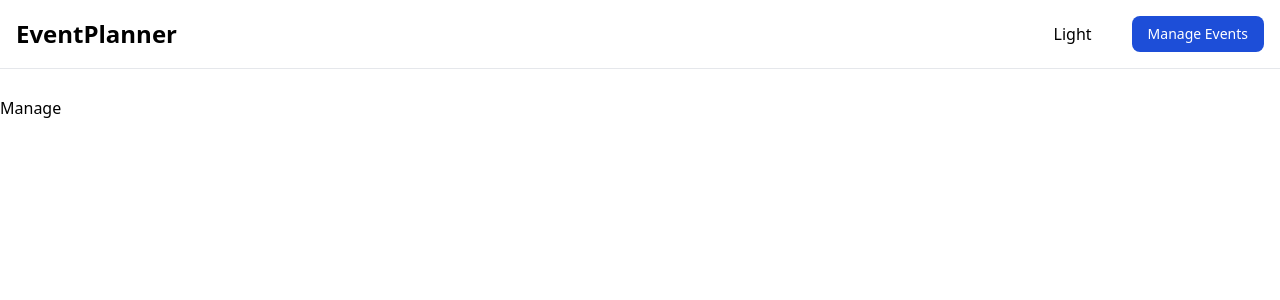
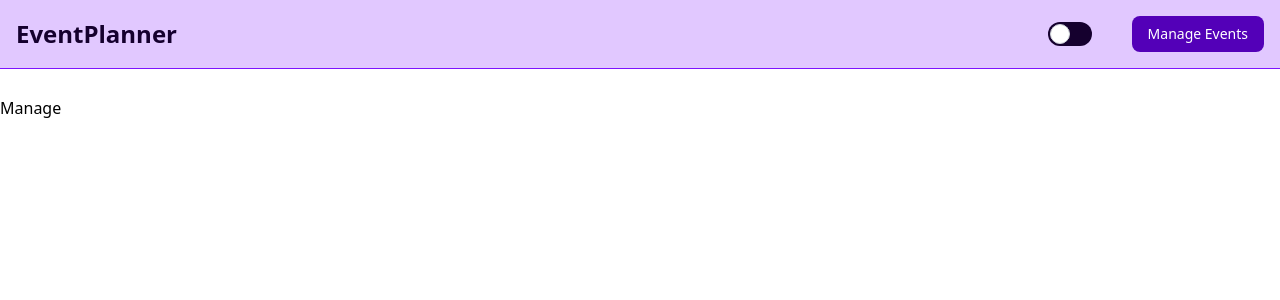
Before and after one commit to Rafazor/eventplanner, a Next.js app: page /manageEvents in a window 1280 px wide. Shown: the top 300 px of the page. Built offline with nearby package versions, Linux system fonts and the light colour scheme.

Commit message:
Added theme switcher

```diff
--- a/src/modules/layout/components/LayoutComponent.tsx
+++ b/src/modules/layout/components/LayoutComponent.tsx
@@ -9,9 +9,9 @@ export default function LayoutComponent(props: IProps) {
   const { children } = props;
 
   return (
-    <>
+    <div className="bg-white dark:bg-purple-950 h-screen pt-24">
       <NavComponent />
-      <div className="max-w-screen-xl  mx-auto mt-24">{children}</div>
-    </>
+      <div className="max-w-screen-xl mx-auto">{children}</div>
+    </div>
   );
 }
--- a/src/modules/layout/components/NavComponent.tsx
+++ b/src/modules/layout/components/NavComponent.tsx
@@ -4,16 +4,16 @@ import ThemeSwitch from "@/modules/layout/components/ThemeSwitch";
 
 export default function NavComponent() {
   return (
-    <nav className="bg-white dark:bg-gray-900 fixed w-full z-20 top-0 left-0 border-b border-gray-200 dark:border-gray-600">
+    <nav className="bg-purple-500 dark:bg-purple-950 fixed w-full z-20 top-0 left-0 border-b border-purple-700 dark:border-purple-950">
       <div className="max-w-screen-xl flex flex-wrap items-center justify-between mx-auto p-4">
         <div className="flex items-center">
           <Link href={"/"}>
-            <span className="self-center text-2xl font-semibold whitespace-nowrap dark:text-white">
+            <span className="self-center text-2xl font-semibold whitespace-nowrap text-purple-950 dark:text-purple-50">
               EventPlanner
             </span>
           </Link>
         </div>
-        <div className="flex gap-10">
+        <div className="flex gap-10 items-center">
           <ThemeSwitch />
           <LinkButtonComponent href={"/manageEvents"} label={"Manage Events"} />
         </div>
--- a/src/modules/layout/components/ThemeSwitch.tsx
+++ b/src/modules/layout/components/ThemeSwitch.tsx
@@ -1,9 +1,10 @@
 import { useTheme } from "next-themes";
 import { useEffect, useState } from "react";
+import ToggleComponent from "@/modules/shared/components/ToggleComponent";
 
 export default function ThemeSwitch() {
   const [mounted, setMounted] = useState(false);
-  const { theme, setTheme } = useTheme();
+  const { setTheme } = useTheme();
 
   useEffect(() => {
     setMounted(true);
@@ -14,11 +15,10 @@ export default function ThemeSwitch() {
   }
 
   return (
-    <button
-      className="block py-2 pl-3 pr-4 rounded md:p-0"
-      onClick={() => setTheme(theme === "dark" ? "light" : "dark")}
-    >
-      {theme === "dark" ? "Dark" : "Light"}
-    </button>
+    <ToggleComponent
+      onChange={(isChecked) => {
+        setTheme(isChecked ? "dark" : "light");
+      }}
+    />
   );
 }
--- a/src/modules/shared/components/LinkButtonComponent.tsx
+++ b/src/modules/shared/components/LinkButtonComponent.tsx
@@ -8,7 +8,7 @@ export default function LinkButtonComponent(props: IProps) {
   const { label, href } = props;
   return (
     <Link
-      className="text-white bg-blue-700 hover:bg-blue-800 focus:ring-4 focus:outline-none focus:ring-blue-300 font-medium rounded-lg text-sm px-4 py-2 text-center mr-3 md:mr-0 dark:bg-blue-600 dark:hover:bg-blue-700 dark:focus:ring-blue-800"
+      className="text-white focus:ring-4 focus:outline-none font-medium rounded-lg text-sm px-4 py-2 text-center mr-3 md:mr-0 bg-purple-800 hover:bg-purple-900 focus:ring-purple-950 dark:bg-purple-600 dark:hover:bg-purple-700 dark:focus:ring-purple-800"
       href={href}
     >
       {label}
--- /dev/null
+++ b/src/modules/shared/components/ToggleComponent.tsx
@@ -0,0 +1,25 @@
+interface IProps {
+  label?: string;
+  onChange: (isChecked: boolean) => void;
+}
+
+export default function ToggleComponent(props: IProps) {
+  const { label, onChange } = props;
+
+  return (
+    <label className="relative inline-flex items-center cursor-pointer">
+      <input
+        type="checkbox"
+        value=""
+        onChange={(e) => onChange(e.target.checked)}
+        className="sr-only peer"
+      />
+      <div className="w-11 h-6 bg-purple-950 peer-focus:outline-none peer-focus:ring-0 rounded-full peer dark:bg-purple-500 peer-checked:after:translate-x-full peer-checked:after:border-white after:content-[''] after:absolute after:top-[2px] after:left-[2px] after:bg-white after:border-gray-300 after:border after:rounded-full after:h-5 after:w-5 after:transition-all dark:border-gray-600 peer-checked:bg-purple-600"></div>
+      {label && (
+        <span className="ml-3 text-sm font-medium text-gray-900 dark:text-gray-300">
+          {label}
+        </span>
+      )}
+    </label>
+  );
+}
--- a/tailwind.config.js
+++ b/tailwind.config.js
@@ -13,6 +13,21 @@ module.exports = {
         "gradient-conic":
           "conic-gradient(from 180deg at 50% 50%, var(--tw-gradient-stops))",
       },
+      colors: {
+        purple: {
+          50: "#FCFAFF",
+          100: "#F9F5FF",
+          200: "#F4EBFF",
+          300: "#EEE0FF",
+          400: "#E6D1FF",
+          500: "#E1C8FF",
+          600: "#AE6BFF",
+          700: "#7E14FF",
+          800: "#5300B8",
+          900: "#29005C",
+          950: "#15002E",
+        },
+      },
     },
   },
   plugins: [],
```
